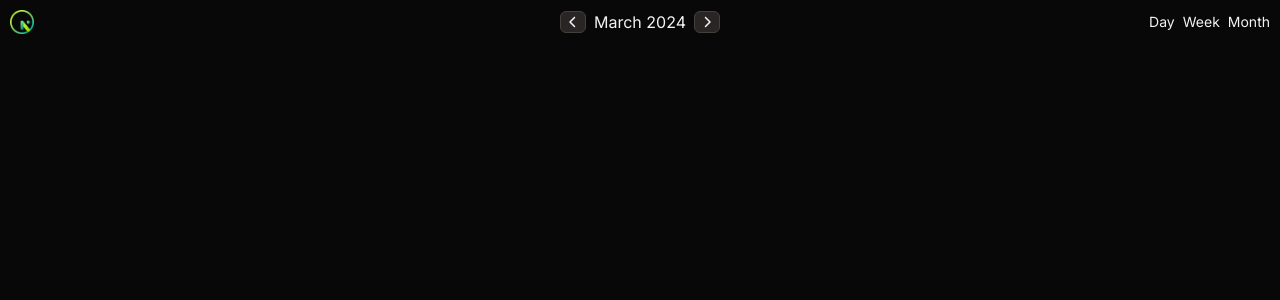
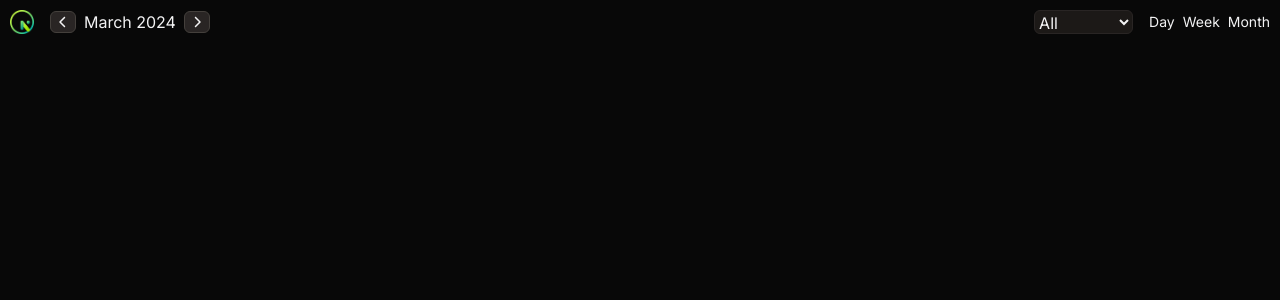
Before and after one commit to marielle-lopez/chrono, a React (Vite) app in the folder frontend/: page / in a window 1280 px wide. Shown: the top 300 px of the page. Built offline with nearby package versions, Linux system fonts and the light colour scheme; a web font is replaced by a local one.

Commit message:
remove commented TSX, rearrange layout of content in `NavBar` component, add `select` element for filtering events, accept `setFilter` prop

```diff
--- a/frontend/src/components/NavBar/NavBar.tsx
+++ b/frontend/src/components/NavBar/NavBar.tsx
@@ -4,6 +4,7 @@ import { NavLink } from 'react-router-dom';
 
 interface NavBarProps {
   label: string;
+  setFilter: (filter: string) => void;
   handleDecrement: () => void;
   handleIncrement: () => void;
   switchToDayView: () => void;
@@ -13,6 +14,7 @@ interface NavBarProps {
 
 const NavBar = ({
   label,
+  setFilter,
   handleDecrement,
   handleIncrement,
   switchToDayView,
@@ -21,19 +23,13 @@ const NavBar = ({
 }: NavBarProps) => {
   return (
     <div className="flex justify-between items-center mb-6">
-      <div className="flex w-1/3">
-        {/* <img
-          className="h-6"
-          src="./src/assets/logo/logo-lg.png"
-          alt="Chrono logo"
-        /> */}
+      <div className="flex gap-4">
         <img
           className="h-6"
           src="./src/assets/logo/logo-thumbnail.png"
           alt="Chrono thumbnail logo"
         />
-      </div>
-      <div className="flex justify-center items-center w-1/3 gap-2">
+        <div className="flex justify-center items-center gap-2">
           <Button handleClick={handleDecrement}>
             <FaChevronLeft className="h-3" />
           </Button>
@@ -42,7 +38,19 @@ const NavBar = ({
             <FaChevronRight className="h-3" />
           </Button>
         </div>
-      <div className="flex justify-end w-1/3 gap-2">
+      </div>
+
+      <div className="flex flex-grow justify-end items-center gap-4">
+        <select
+          className="bg-stone-900 border border-stone-800 rounded-md"
+          onChange={(e) => setFilter(e.target.value)}
+        >
+          <option value="All">All</option>
+          <option value="Personal">Personal</option>
+          <option value="University">University</option>
+          <option value="Work">Work</option>
+        </select>
+        <div className="flex gap-2">
           <NavLink
             to="/day"
             className={({ isActive }) =>
@@ -78,6 +86,7 @@ const NavBar = ({
           </NavLink>
         </div>
       </div>
+    </div>
   );
 };
 
```
Lines whose indentation alone changed are shown as unchanged.
